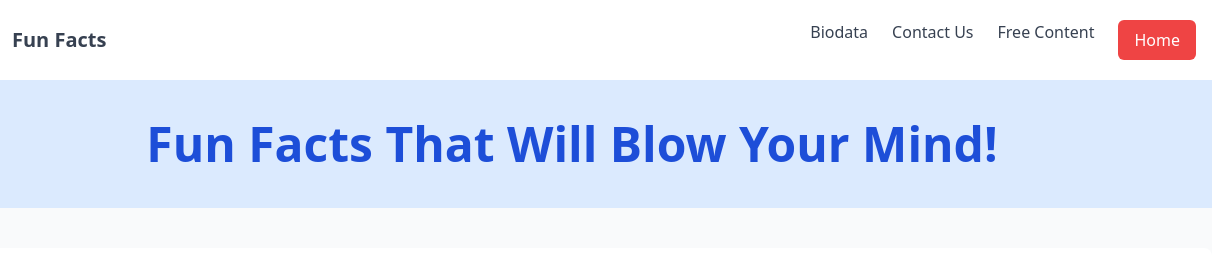
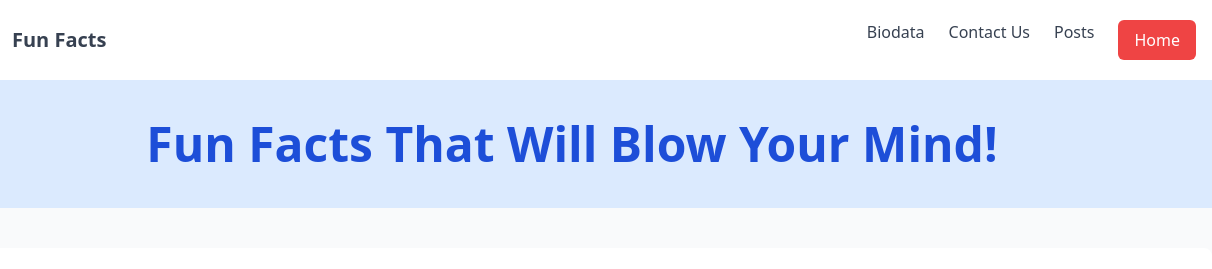
Before and after one commit to Arya-Wahyu-Pratama/Web-finalProject, a plain HTML site: page Fun-Fact-gpt.html in a window 1280 px wide. Shown: the top 269 px of the page, 68-1280 px from the left. Drawn offline with nearby package versions, Linux system fonts and the light colour scheme.

Commit message:
update link

```diff
--- a/Fun-Fact-gpt.html
+++ b/Fun-Fact-gpt.html
@@ -7,31 +7,26 @@
     <title>Fun Facts</title>
 </head>
 <body class="bg-gray-50 text-gray-800">
-    <!-- Header -->
     <header class="bg-white shadow">
         <div class="container mx-auto px-4 py-4 flex items-center justify-between">
-            <!-- Logo -->
             <div class="flex items-center space-x-4">
                 <img src="img/pp.jpg" alt="Profile Picture" class="w-12 h-12 rounded-full">
                 <span class="text-xl font-bold text-gray-700">Fun Facts</span>
             </div>
 
-            <!-- Navigation Menu -->
             <nav class="flex space-x-6">
                 <a href="biodata.html" class="text-gray-700 hover:text-red-500 font-medium">Biodata</a>
                 <a href="contact_us.html" class="text-gray-700 hover:text-red-500 font-medium">Contact Us</a>
-                <a href="Fun-Fact-gpt.html" class="text-gray-700 hover:text-red-500 font-medium">Free Content</a>
+                <a href="posts.html" class="text-gray-700 hover:text-red-500 font-medium">Posts</a>
                 <a href="index.html" class="bg-red-500 text-white px-4 py-2 rounded-md font-medium hover:bg-red-600">Home</a>
             </nav>
         </div>
     </header>
 
-    <!-- Banner -->
     <div class="text-center py-10 bg-blue-100">
         <h1 class="text-3xl md:text-5xl font-bold text-blue-700">Fun Facts That Will Blow Your Mind!</h1>
     </div>
 
-    <!-- Fun Facts Section -->
     <section class="py-10 container mx-auto">
         <div class="bg-white p-6 rounded-lg shadow-lg">
             <h2 class="text-2xl font-semibold mb-4">Did You Know?</h2>
@@ -45,7 +40,6 @@
         </div>
     </section>
 
-    <!-- Favorites Section -->
     <section class="py-10 bg-gray-100">
         <div class="container mx-auto">
             <h2 class="text-2xl font-semibold mb-6 text-center">Explore More Fun Facts</h2>
@@ -66,7 +60,6 @@
         </div>
     </section>
 
-    <!-- Interactive Map -->
     <section class="py-10">
         <div class="container mx-auto">
             <div class="bg-white p-6 rounded-lg shadow-lg">
@@ -76,7 +69,6 @@
         </div>
     </section>
 
-    <!-- Footer -->
     <footer class="bg-gray-800 text-gray-200 py-6">
         <div class="container mx-auto text-center space-y-2">
             <p>Fun Facts © 2024</p>
```
